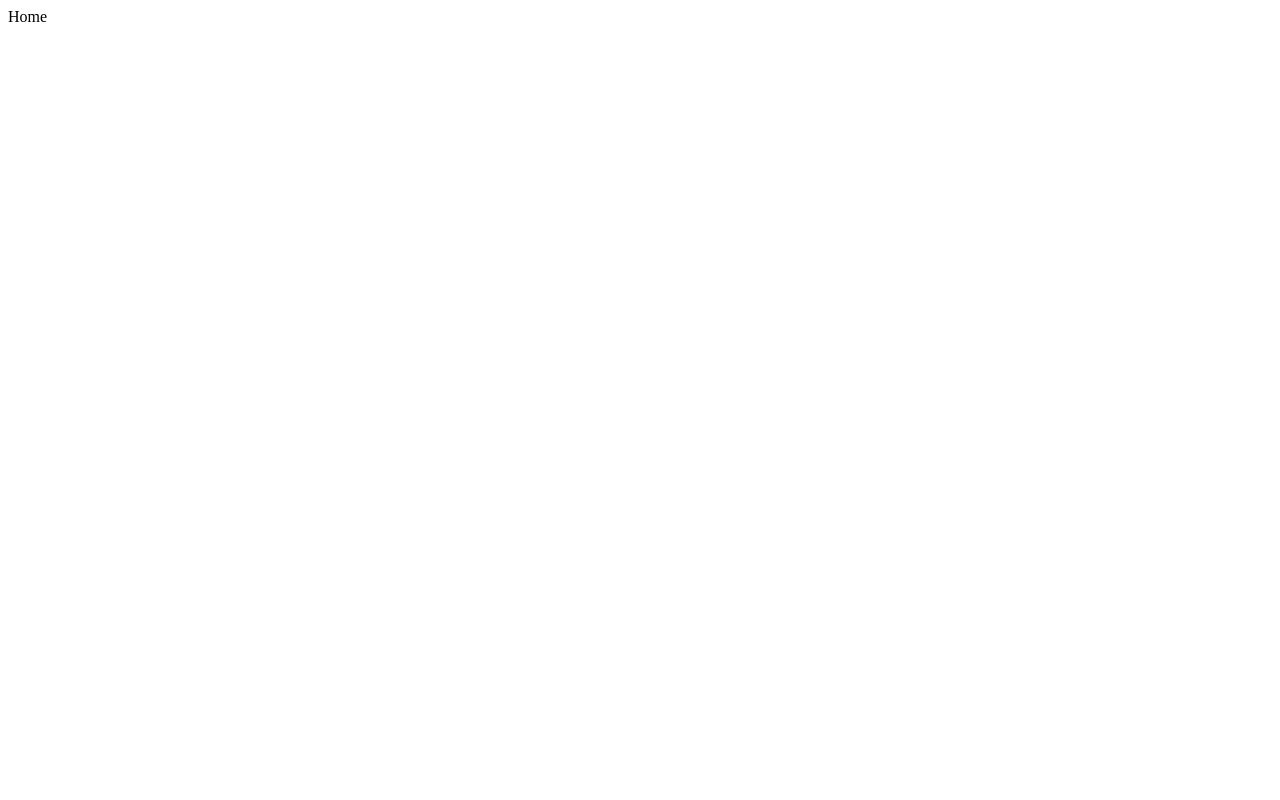
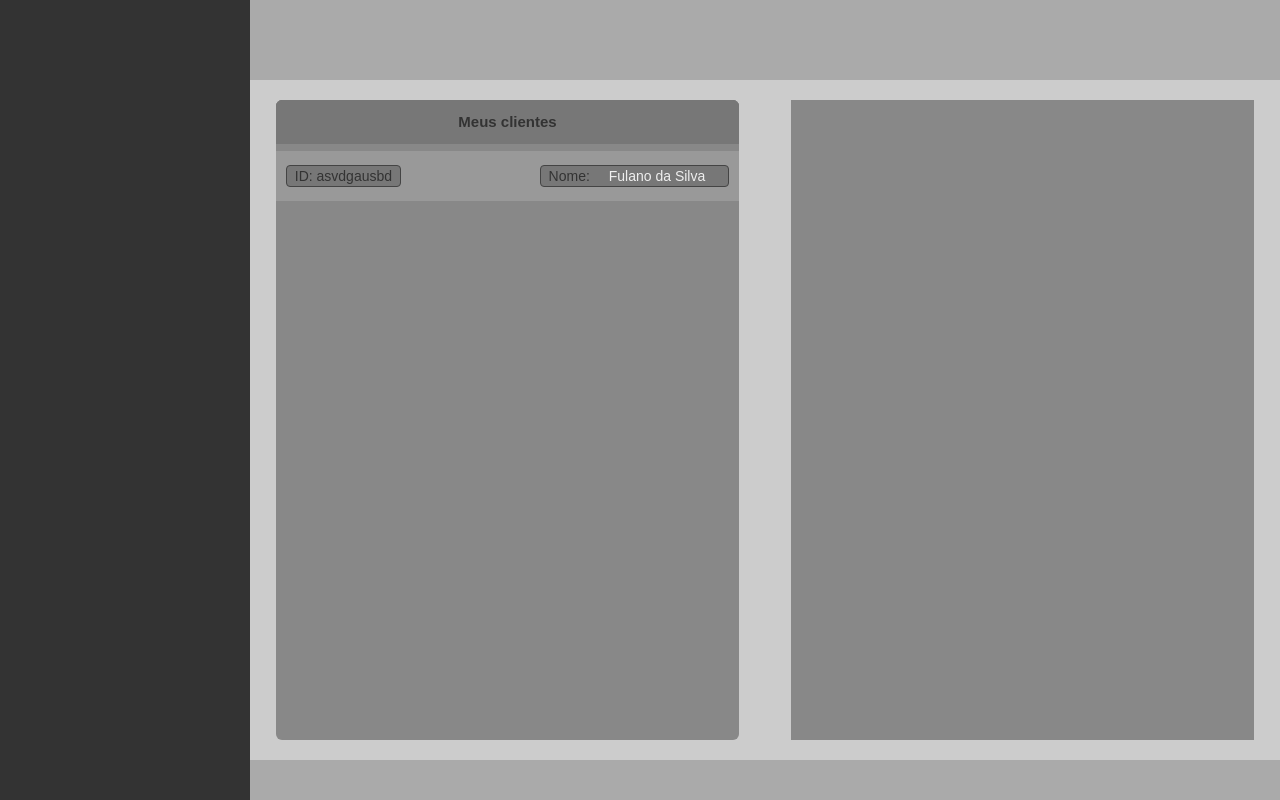
Before and after one commit to samucka98/crud, a website: page public/index.html in a window 1280 px wide. Drawn offline with Linux system fonts and the light colour scheme.

Commit message:
adiçao front

```diff
--- a/public/index.html
+++ b/public/index.html
@@ -4,9 +4,31 @@
     <meta charset="UTF-8">
     <meta name="viewport" content="width=device-width, initial-scale=1.0">
     <title>Document</title>
+    <link rel="stylesheet" href="./styles/global.css">
   </head>
 
   <body>
-    Home
+    <div class="dashboard">
+      <div class="sidebarControl"></div>
+      <div class="main">
+        <div class="search"></div>
+        <div class="content">
+          <div class="list">
+            <div class="titleListClients">
+              <h2>Meus clientes</h2>
+            </div>
+
+            <div id="clients">
+              <div class="client" id="">
+                <span class="idClient">ID: asvdgausbd</span>
+                <span>Nome: <a href="#">Fulano da Silva</a></span>
+              </div>
+            </div>
+          </div>
+          <div class="edit"></div>
+        </div>
+        <div class="footer"></div>
+      </div>
+    </div>
   </body>
 </html>
--- /dev/null
+++ b/public/styles/global.css
@@ -0,0 +1,104 @@
+body {
+  margin: 0;
+  padding: 0;
+}
+
+.dashboard {
+  background-color: #ccc;
+  width: 100%;
+  height: 100vh;
+
+  display: flex;
+  justify-content: space-between;
+}
+
+.sidebarControl {
+  background-color: #333;
+  width: 250px;
+  height: 100vh;
+}
+
+.main {
+  width: calc(100% - 250px);
+  height: 100vh;
+}
+
+.search {
+  background-color: #aaa;
+  width: 100%;
+  height: 10vh;
+}
+
+.content {
+  width: 100%;
+  height: 85vh;
+  display: flex;
+  justify-content: space-around;
+  align-items: center;
+}
+
+.list {
+  background-color: #888;
+  width: 45%;
+  height: 80vh;
+  overflow: hidden;
+  border-radius: 6px;
+  overflow: hidden;
+}
+
+.titleListClients {
+  background-color: #777;
+  text-align: center;
+  border: 1px solid #777;
+  font-size: 10px;
+  font-family: Arial, Helvetica, sans-serif;
+  color: #333;
+}
+
+#clients {
+  margin-top: 7px;
+  width: 100%;
+}
+
+.client {
+  width: 100%;
+  height: 50px;
+  background-color: #999;
+  display: flex;
+  align-items: center;
+  justify-content: space-between;
+}
+
+.client span {
+  font-family: Arial, Helvetica, sans-serif;
+  background-color: #777;
+  color: #333;
+  padding: 2px 8px;
+  font-size: 14px;
+  border: 1px solid #444;
+  border-radius: 4px;
+  margin: 10px;
+}
+
+.client span a {
+  text-decoration: none;
+  color: #eee;
+  margin: 0px 15px;
+}
+
+.client span a:hover {
+  color: #fff;
+}
+
+.edit {
+  background-color: #888;
+  width: 45%;
+  height: 80vh;
+  overflow: hidden;
+}
+
+.footer {
+  background-color: #aaa;
+  width: 100%;
+  height: 5vh;
+}
--- a/routes/api.js
+++ b/routes/api.js
@@ -13,6 +13,6 @@ router.post('/novo', bodyParser.json(), (req, res) => {
 
   clientes.newClient(name, description);
   res.send({status: 200, msg: 'Cliente cadastrado com sucesso!'});
-})
+});
 
 module.exports = router;
```
